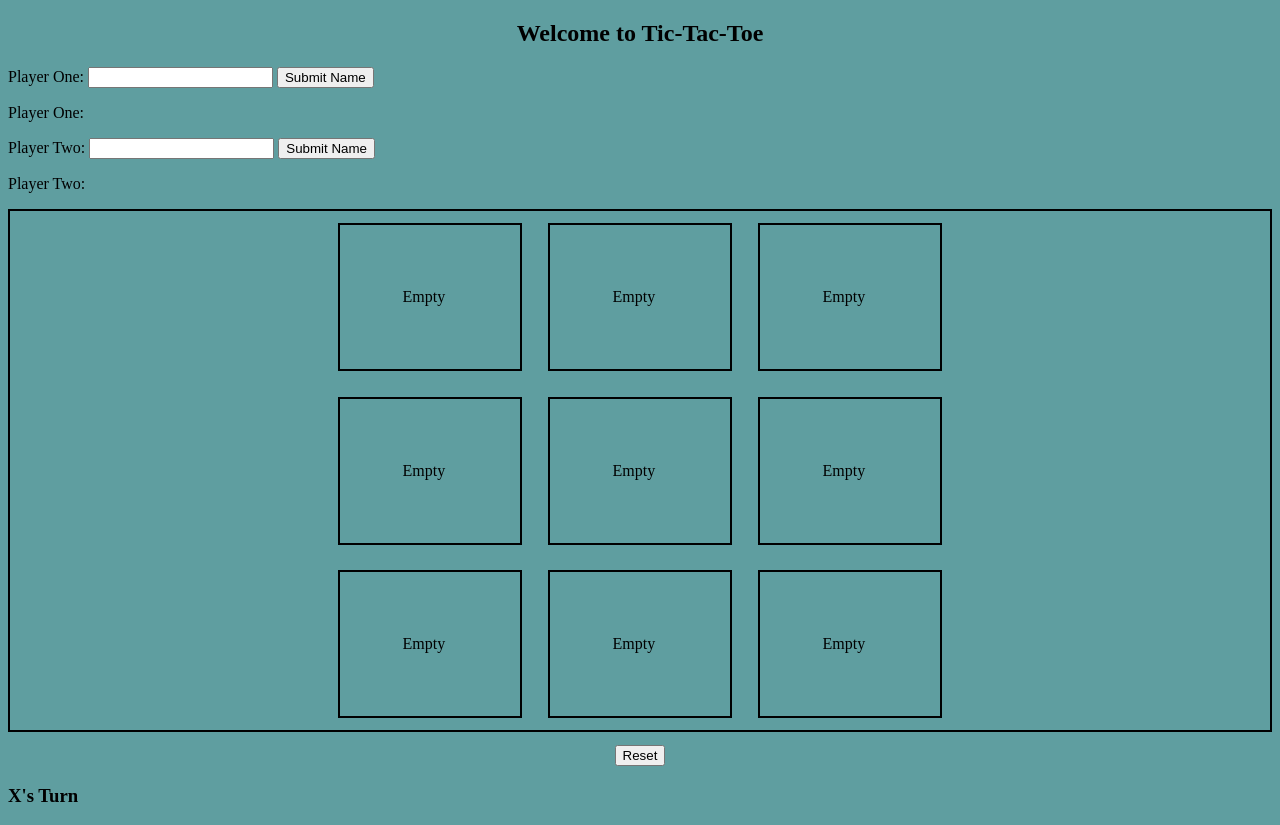
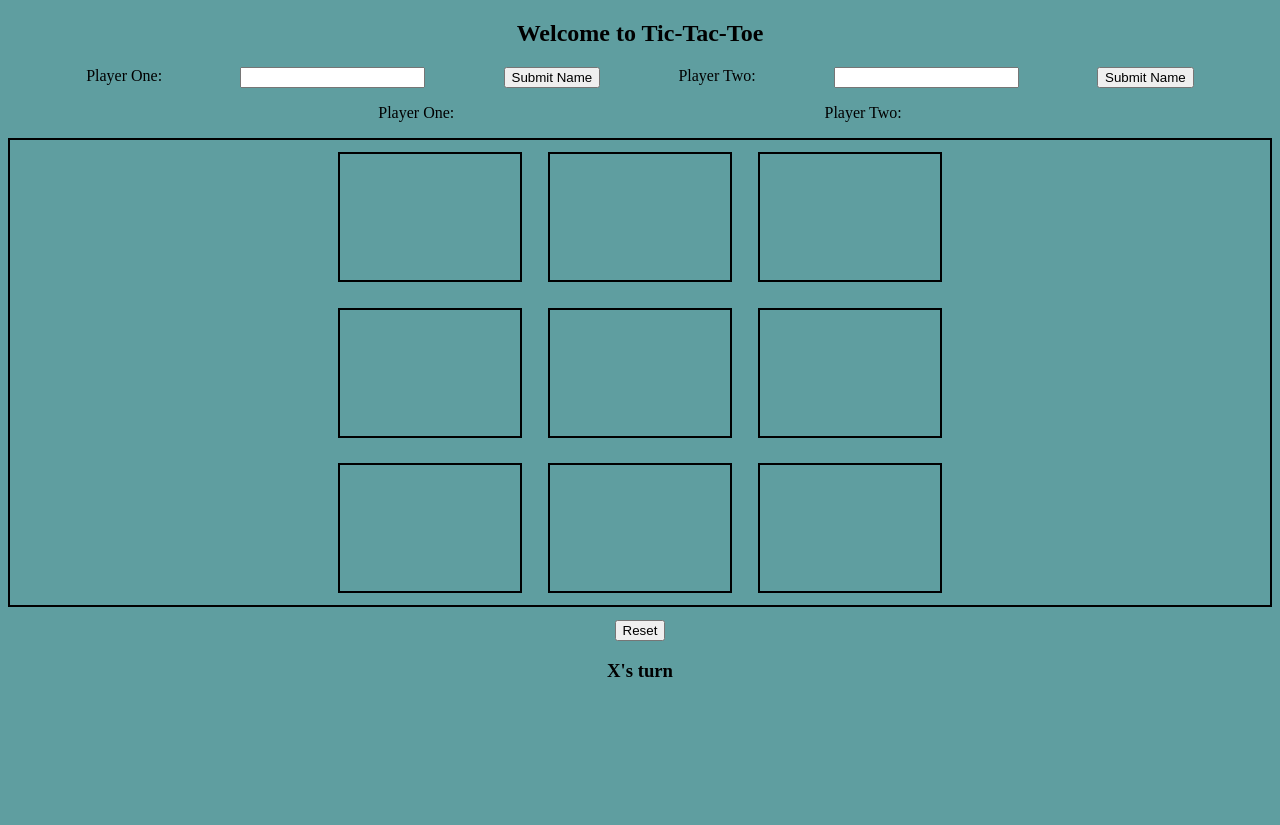
Before and after one commit to bvarney23/Arcade-Game, a plain HTML site: page index.html in a window 1280 px wide. Both pictures are taken after a click on the button "Reset". After the commit the page ends 800 px from the top, so only its background shows below. Drawn offline with Linux system fonts and the light colour scheme.

Commit message:
pushing changes

```diff
--- a/index.html
+++ b/index.html
@@ -15,13 +15,17 @@
         <label>Player One: </label>
         <input id="name-input" type="text">
         <button id="submit">Submit Name</button>
+        <label>Player Two: </label>
+        <input id="name-input-two" type="text">
+        <button id="submit-two">Submit Name</button>
     </div>
 
     <div id="your-displayed-name-container">
         <p id="displayed-name">Player One:</p>
+        <p id="displayed-name-two">Player Two:</p>
     </div>
 
-    <div id="name-input-container-two">
+    <!-- <div id="name-input-container-two">
         <label>Player Two: </label>
         <input id="name-input-two" type="text">
         <button id="submit-two">Submit Name</button>
@@ -29,7 +33,7 @@
 
     <div id="your-displayed-name-container-two">
         <p id="displayed-name-two">Player Two:</p>
-    </div>
+    </div> -->
 
     <div id="game-board">
 
--- a/index.js
+++ b/index.js
@@ -6,10 +6,18 @@ let gameState = {
       ],
     currentPlayerName: "",
     currentPlayerNameTwo: "",
-    winningConditions: [],
 }
+const winningConditions = [
+    [0, 1, 2],
+    [3, 4, 5],
+    [6, 7, 8],
+    [0, 3, 6],
+    [1, 4, 7],
+    [2, 5, 8],
+    [0, 4, 8],
+    [2, 4, 6]
+];
 let currentPlayer = "X";
-let gameRunning = false;
 
 // Create HTML board using JS
 
@@ -28,7 +36,7 @@ function renderGame () {
             if (currentJSRow[numOfCellsMade] != null) {
                 newCellElement.textContent = currentJSRow[numOfCellsMade];
             } else {
-                newCellElement.textContent = "Empty"
+                newCellElement.textContent = ""
             }
 
             newRowElement.appendChild(newCellElement)
@@ -83,19 +91,18 @@ function displayNamePlayerTwo() {
 
 document.addEventListener("click", displayNamePlayerTwo);
 
-// Set winning conditions
-
-function winningConditions() {
-
-}
 
 function clickCell (event) {
     let cell = event.target
-    cell.textContent = currentPlayer
+
+    if (cell.textContent == ""){
+        cell.textContent = currentPlayer
         changePlayer()
+    } else {
+        return
+}
 }
 
-// Change between X and O
 let turnText = document.getElementById("turn-tracker")
 
 function changePlayer() {
@@ -106,12 +113,49 @@ function changePlayer() {
     }
     turnText.textContent = `${currentPlayer}'s turn`
 }
-// console.log(changePlayer())
 
 // Check for winners
 
-function checkWinner() {
+// function checkWinner() {
+//     let roundWon = false;
 
+//     for(let i = 0; i < winningConditions.length; i++){
+//         let condition = winningConditions[i];
+//         let cellElementsA = gameState.gameBoard[condition[0]];
+//         let cellElementsB = gameState.gameBoard[condition[1]];
+//         let cellElementsC = gameState.gameBoard[condition[2]];
+
+//         if(cellElementsA == " " || cellElementsB == " " || cellElementsC == " "){
+//             continue;
+//         }
+//         if(cellElementsA == cellElementsB && cellElementsB == cellElementsC){
+//             roundWon = true;
+//             break;
+//         }
+//     }
+
+//     if(roundWon){
+//         turnText.textContent = `${currentPlayer} wins!`;
+//     }
+//     else if(!gameState.gameBoard.includes(" ")){
+//         turnText.textContent = `Draw!`;
+//     }
+//     else{
+//         changePlayer();
+//     }
+// }
+// Reset the board
+let resetButton = document.getElementById("reset")
+
+
+function restartGame() {
+    let currentPlayer = "X";
+    turnText.textContent = `${currentPlayer}'s turn`;
+    gameState.gameBoard = [
+        [null, null, null],
+        [null, null, null],
+        [null, null, null]
+      ]
 }
 
-// Reset the board
+resetButton.addEventListener("click", restartGame)
--- a/style.css
+++ b/style.css
@@ -5,10 +5,19 @@ body {
 h2 {
     text-align: center;
 }
-
-/* #name-input-container {
-
-} */
+h3 {
+    text-align: center;
+}
+#name-input-container {
+    display: flex;
+    flex-direction: row;
+    justify-content:space-evenly;
+}
+#your-displayed-name-container {
+    display: flex;
+    flex-direction: row;
+    justify-content: space-evenly;
+}
 .row {
     display: flex;
     flex-direction: row;
@@ -24,7 +33,8 @@ h2 {
     padding: 10%;
     width: 50%;
     height: 50%;
-
+    font-size: 24px;
+    text-align: center;
 }
 
 #game-board {
```
